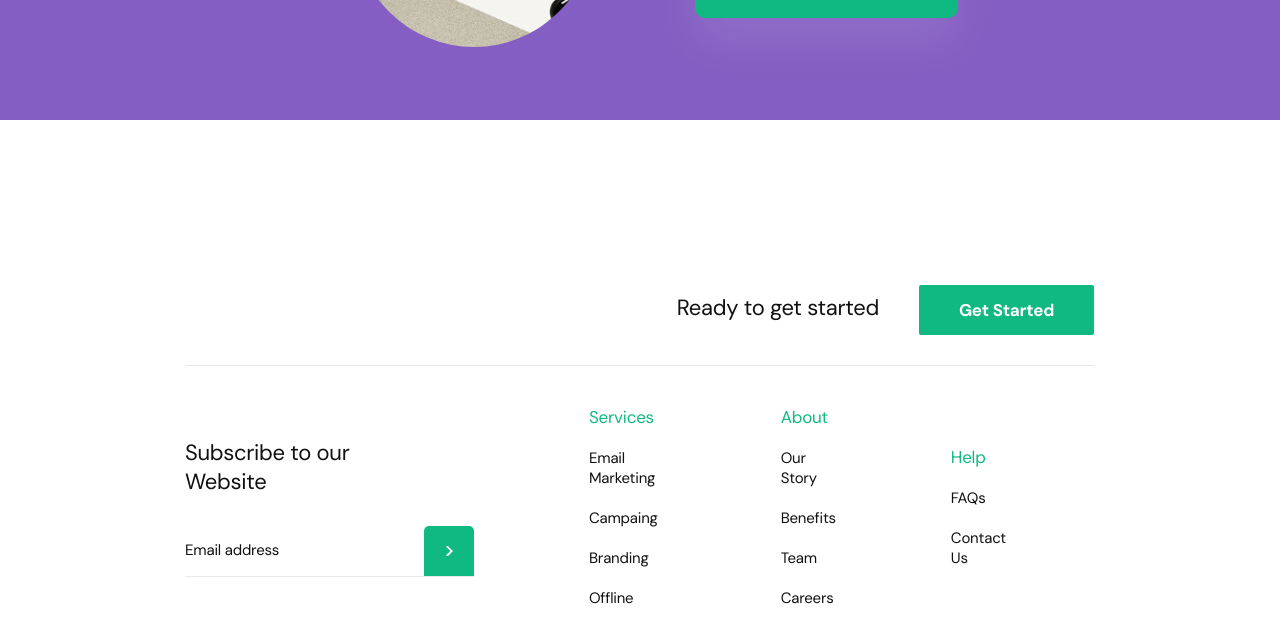
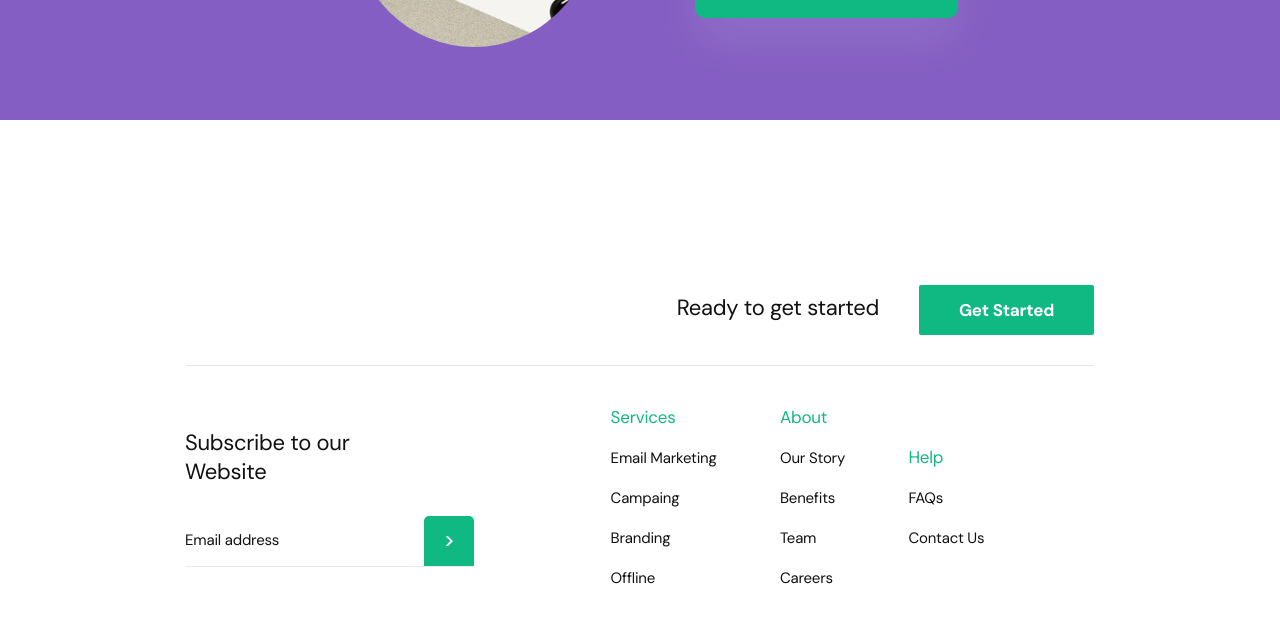
Before and after one commit to oreopk/Homework2, a website: page index.html in a window 1280 px wide. Shown: the part 4289-4927 px from the top of the page. Drawn offline with Linux system fonts and the light colour scheme.

Commit message:
Фулл футер

```diff
--- a/index.html
+++ b/index.html
@@ -337,6 +337,8 @@
               </div>
 
             </div>
+            <div class="all_navs">
+
             <div class="2">
               <nav class="last_nav">
                 <a class="nav_end_text green" href="">Services</a>
@@ -359,6 +361,7 @@
               <a  class="nav_end_text" href="">Contact Us</a>
             </nav></div>
           </div>
+          </div>
           <div class="last">
             <div class="term">
 
--- a/scss/main.scss
+++ b/scss/main.scss
@@ -917,6 +917,12 @@ header {
   letter-spacing: -0.2px;
   text-align: left;
 }
+.all_navs {
+  width: 100%;
+  display: flex;
+  justify-content: space-around;
+  gap: 20px;
+}
 @media (max-width: 1140px) {
   .last {
     flex-wrap: wrap;
@@ -924,11 +930,11 @@ header {
     justify-content: center;
   }
   .other {
-    justify-content: center;
     flex-wrap: wrap;
     row-gap: 30px;
     margin-left: 30px;
     margin-right: 30px;
+    justify-content: center;
   }
   .get_started {
     flex-wrap: wrap;
```
Also changed, not shown: scss/main.css, 1 other file.
